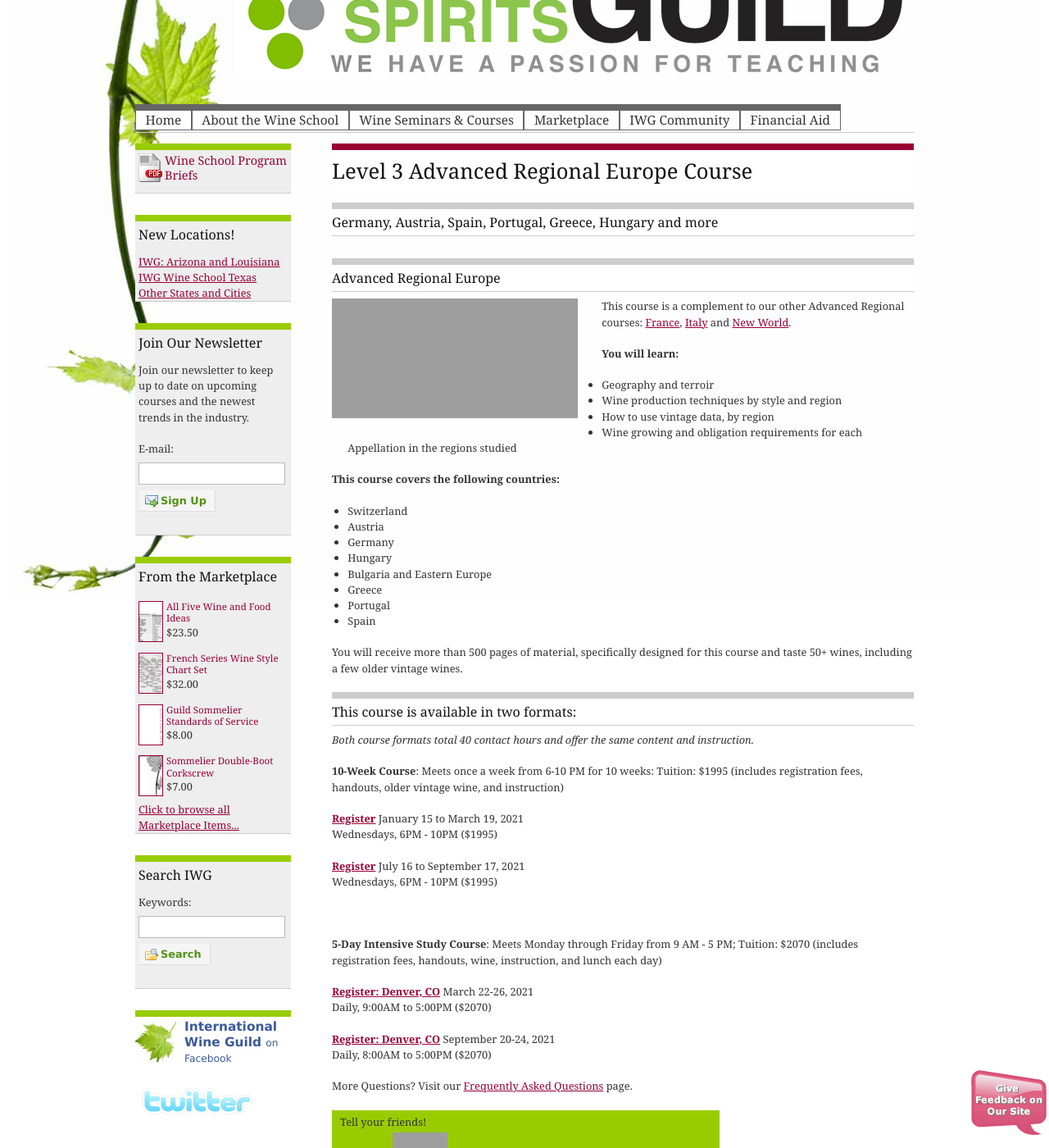
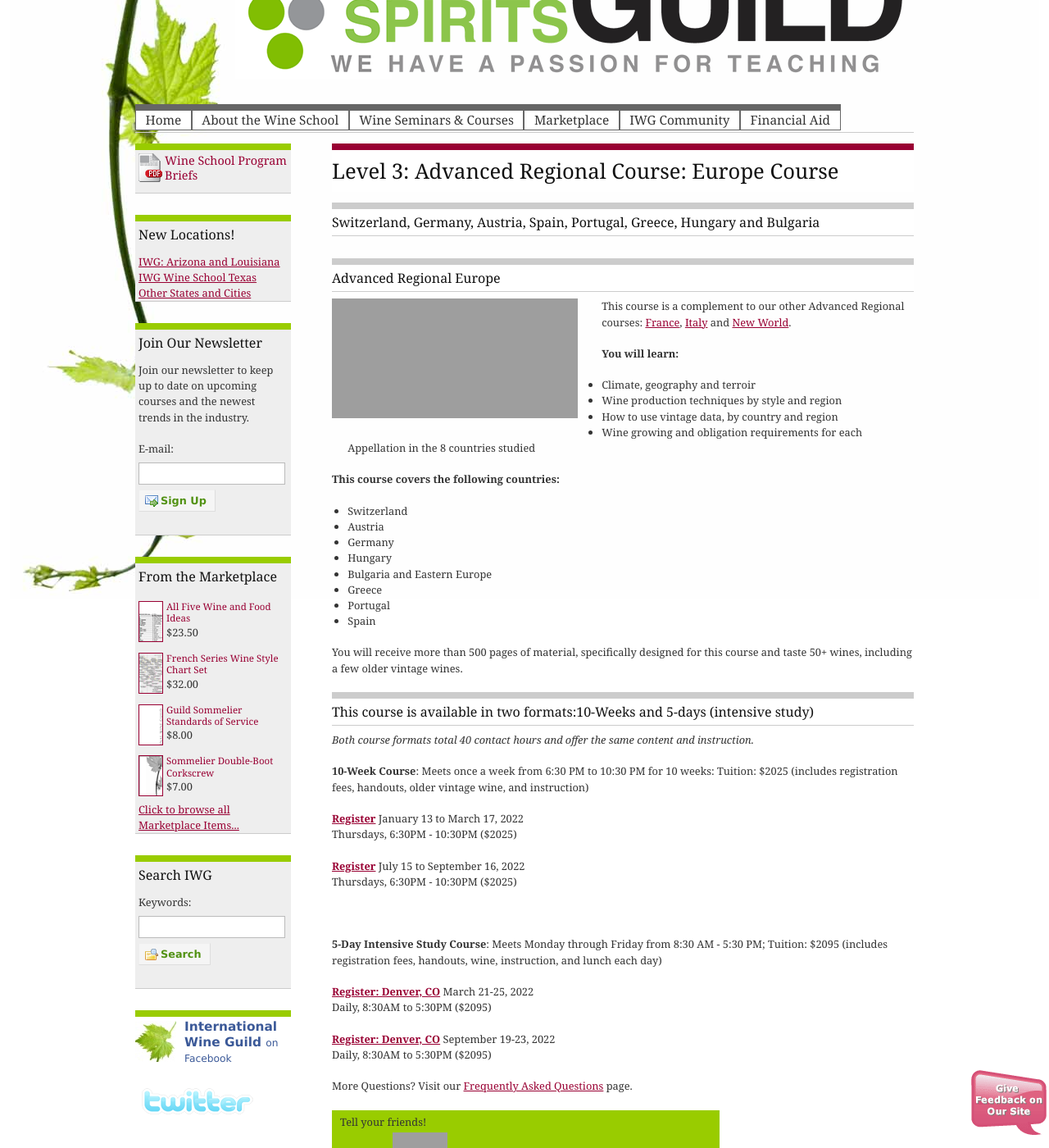
Before and after one commit to CKDev/internationalwineguild.com, a Jekyll site: the page built from advanced-regional-europe-level-iii-optional-course.html, in a window 1280 px wide and 1400 px high, scrolled down 250 px. Shown: the whole window at 82% size. Built offline with Jekyll 4.4.1, drawn with Linux system fonts in a browser that asks for light colours; a script that is not in the unit is left out; comment, search, counter and statistics services are not loaded; grey boxes are pictures that could not be loaded.

Commit message:
Update advanced-regional-europe-level-iii-optional-course.html

```diff
--- a/advanced-regional-europe-level-iii-optional-course.html
+++ b/advanced-regional-europe-level-iii-optional-course.html
@@ -4,8 +4,8 @@
 ---
 
 
-<h1>Level 3 Advanced Regional Europe Course</h1>
-<h2>Germany, Austria, Spain, Portugal, Greece, Hungary and more</h2>
+<h1>Level 3: Advanced Regional Course: Europe Course</h1>
+<h2>Switzerland, Germany, Austria, Spain, Portugal, Greece, Hungary and Bulgaria</h2>
 <br>
 
 <h2>Advanced Regional Europe</h2>
@@ -14,10 +14,10 @@
   courses:&nbsp;<a href="/advanced-regional-course-france">France</a>, <a href="/advanced-regional-course-italy">Italy</a> and <a href="/advanced-regional-course-new-world">New World</a>.</p>
 <p><b>You will learn:</b></p>
 <ul>
-  <li>Geography and terroir</li>
+  <li>Climate, geography and terroir</li>
   <li>Wine production techniques by style and region</li>
-  <li>How to use vintage data, by region</li>
-  <li>Wine growing and obligation requirements for each Appellation in the regions studied</li>
+  <li>How to use vintage data, by country and region</li>
+  <li>Wine growing and obligation requirements for each Appellation in the 8 countries studied</li>
 </ul>
 <p><strong>This course covers the following countries:</strong></p>
 <ul>
@@ -32,31 +32,31 @@
 </ul>
 <p>You will receive more than 500 pages of material, specifically designed for this course and taste 50+ wines,
   including a few older vintage wines.</p>
-<h2>This course is available in two formats:</h2>
+<h2>This course is available in two formats:10-Weeks and 5-days (intensive study)</h2>
 <p><em>Both course formats total 40 contact hours and offer the same content and instruction.&nbsp;</em></p>
-<p><strong>10-Week Course</strong>: Meets once a week from 6-10 PM for 10 weeks: Tuition: $1995 (includes registration
+<p><strong>10-Week Course</strong>: Meets once a week from 6:30 PM to 10:30 PM for 10 weeks: Tuition: $2025 (includes registration
   fees, handouts, older vintage wine, and instruction)</p>
 
 <p><a class="ga-track"
-    href="http://ww4.aitsafe.com/cf/add.cfm?userid=6714687&amp;product=Adv+Reg+Europe+PM++-++January+15-March+19,+2021&amp;price=19950&amp;return=http://www.internationalwineguild.com/advanced-regional-course-europe-registration"><strong>Register</strong></a>&nbsp;January
-  15 to March 19, 2021<br>
-  Wednesdays, 6PM - 10PM ($1995)</p>
+    href="http://ww4.aitsafe.com/cf/add.cfm?userid=6714687&amp;product=Adv+Reg+Europe+PM++-++January+13-March+17,+2022&amp;price=20250&amp;return=http://www.internationalwineguild.com/advanced-regional-course-europe-registration"><strong>Register</strong></a>&nbsp;January
+  13 to March 17, 2022<br>
+ Thursdays, 6:30PM - 10:30PM ($2025)</p>
 
 <p><a class="ga-track"
-    href="http://ww4.aitsafe.com/cf/add.cfm?userid=6714687&amp;product=Adv+Reg+Europe+PM++-++July+16-September+17,+2021&amp;price=1995&amp;return=http://www.internationalwineguild.com/advanced-regional-course-europe-registration"><strong>Register</strong></a>&nbsp;July
-  16 to September 17, 2021<br>
-  Wednesdays, 6PM - 10PM ($1995)</p>
+    href="http://ww4.aitsafe.com/cf/add.cfm?userid=6714687&amp;product=Adv+Reg+Europe+PM++-++July+15-September+16,+2022&amp;price=2025&amp;return=http://www.internationalwineguild.com/advanced-regional-course-europe-registration"><strong>Register</strong></a>&nbsp;July
+  15 to September 16, 2022<br>
+  Thursdays, 6:30PM - 10:30PM ($2025)</p>
 
 <p>&nbsp;</p>
-<p><strong>5-Day Intensive Study Course</strong>: Meets Monday through Friday from 9 AM - 5 PM; Tuition: $2070
+<p><strong>5-Day Intensive Study Course</strong>: Meets Monday through Friday from 8:30 AM - 5:30 PM; Tuition: $2095
   (includes registration fees, handouts, wine, instruction, and&nbsp;lunch each day)</p>
 
 <p><a class="ga-track"
-    href="http://ww4.aitsafe.com/cf/add.cfm?userid=6714687&amp;product=Intensive+Study+Adv+Reg+Europe+Denver++-++March+22+-+26,+2021&amp;price=2070&amp;return=www.internationalwineguild.com/advanced-regional-course-Europe-registration"><strong>Register:
-      Denver, CO</strong></a>&nbsp;March 22-26, 2021<br>
-  Daily, 9:00AM to 5:00PM ($2070)</p>
+    href="http://ww4.aitsafe.com/cf/add.cfm?userid=6714687&amp;product=Intensive+Study+Adv+Reg+Europe+Denver++-++March+21+-+25,+2022&amp;price=2095&amp;return=www.internationalwineguild.com/advanced-regional-course-Europe-registration"><strong>Register:
+      Denver, CO</strong></a>&nbsp;March 21-25, 2022<br>
+  Daily, 8:30AM to 5:30PM ($2095)</p>
 
 <p><a class="ga-track"
-    href="http://ww4.aitsafe.com/cf/add.cfm?userid=6714687&amp;product=Intensive+Study+Adv+Reg+Europe+Denver++-++September+20+-+24,+2021&amp;price=2070&amp;return=www.internationalwineguild.com/advanced-regional-course-Europe-registration"><strong>Register:
-      Denver, CO</strong></a>&nbsp;September 20-24, 2021<br>
-  Daily, 8:00AM to 5:00PM ($2070)</p>
+    href="http://ww4.aitsafe.com/cf/add.cfm?userid=6714687&amp;product=Intensive+Study+Adv+Reg+Europe+Denver++-++September+19+-+23,+2022&amp;price=2095&amp;return=www.internationalwineguild.com/advanced-regional-course-Europe-registration"><strong>Register:
+      Denver, CO</strong></a>&nbsp;September 19-23, 2022<br>
+  Daily, 8:30AM to 5:30PM ($2095)</p>
```
